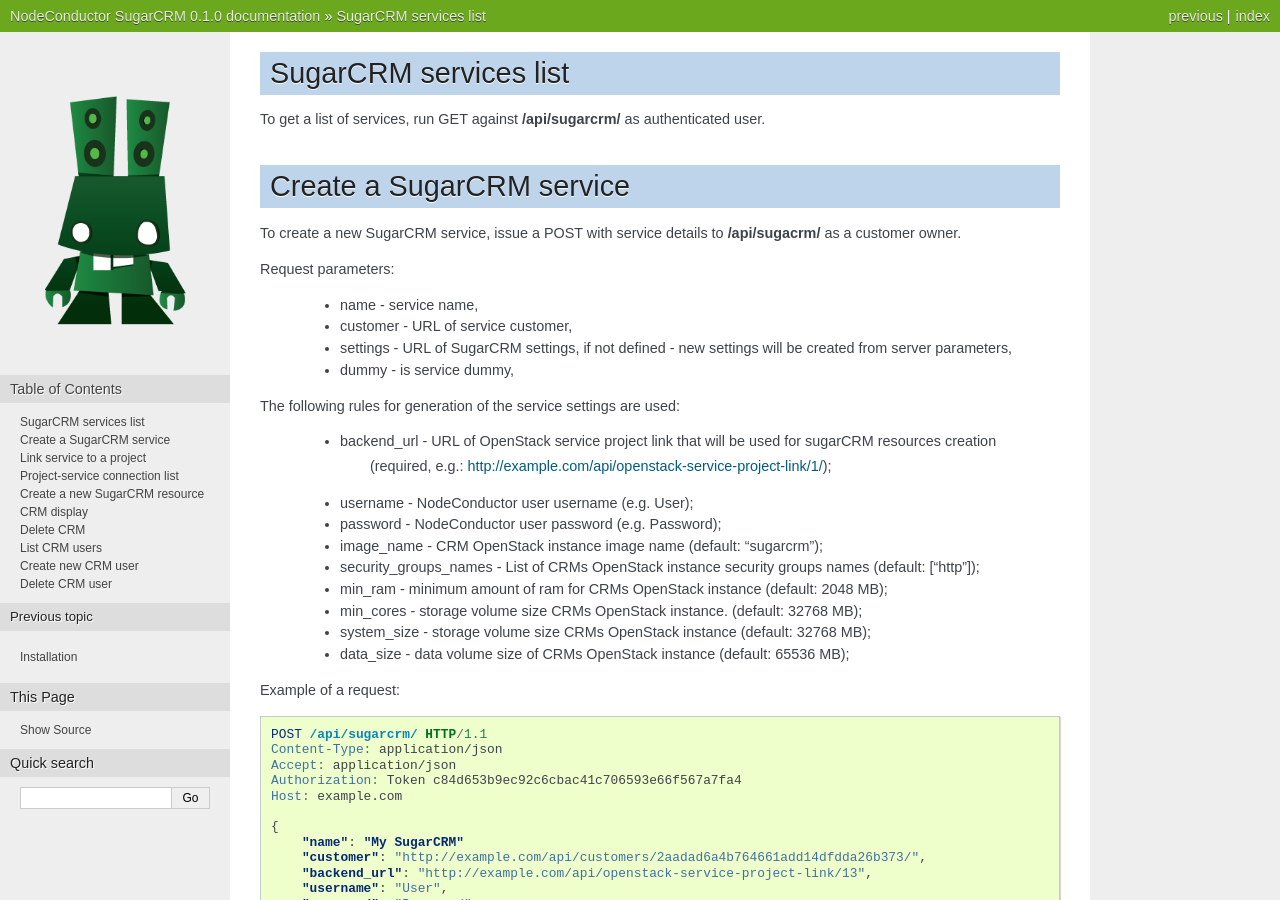
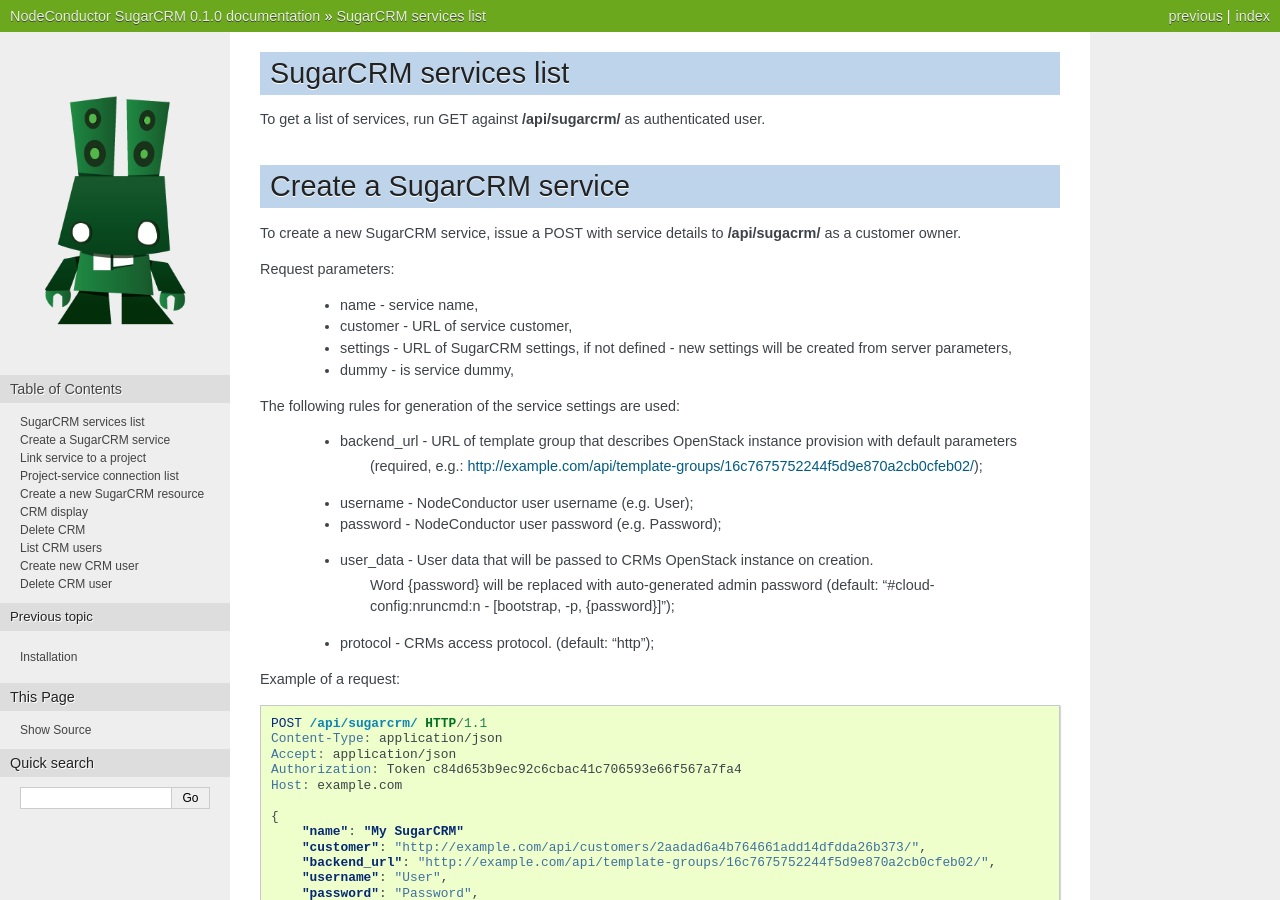
Before and after one commit to opennode/waldur-sugarcrm, a Sphinx documentation site: the page built from docs/api.rst, in a window 1280 px wide and 900 px high. Built offline with Sphinx 7.4.7, drawn with Linux system fonts in a browser that asks for light colours; the version number is read from the project's files by our own code; some of the changed text lies outside the part shown.

Commit message:
Change service fields in docs
 - nc-948

```diff
--- a/docs/api.rst
+++ b/docs/api.rst
@@ -18,16 +18,15 @@ Request parameters:
 
 The following rules for generation of the service settings are used:
 
- - backend_url - URL of OpenStack service project link that will be used for sugarCRM resources creation
-                 (required, e.g.: http://example.com/api/openstack-service-project-link/1/);
+ - backend_url - URL of template group that describes OpenStack instance provision with default parameters
+                 (required, e.g.: http://example.com/api/template-groups/16c7675752244f5d9e870a2cb0cfeb02/);
  - username - NodeConductor user username (e.g. User);
  - password - NodeConductor user password (e.g. Password);
- - image_name - CRM OpenStack instance image name (default: "sugarcrm");
- - security_groups_names - List of CRMs OpenStack instance security groups names (default: ["http"]);
- - min_ram - minimum amount of ram for CRMs OpenStack instance (default: 2048 MB);
- - min_cores - storage volume size CRMs OpenStack instance. (default: 32768 MB);
- - system_size - storage volume size CRMs OpenStack instance (default: 32768 MB);
- - data_size - data volume size of CRMs OpenStack instance (default: 65536 MB);
+ - user_data - User data that will be passed to CRMs OpenStack instance on creation.
+               Word {password} will be replaced with auto-generated admin password
+               (default: "#cloud-config:\nruncmd:\n - [bootstrap, -p, {password}]");
+ - protocol - CRMs access protocol. (default: "http");
+
 
 
 Example of a request:
@@ -44,10 +43,9 @@ Example of a request:
     {
         "name": "My SugarCRM"
         "customer": "http://example.com/api/customers/2aadad6a4b764661add14dfdda26b373/",
-        "backend_url": "http://example.com/api/openstack-service-project-link/13",
+        "backend_url": "http://example.com/api/template-groups/16c7675752244f5d9e870a2cb0cfeb02/",
         "username": "User",
         "password": "Password",
-        "image": "SugarCRM-image"
     }
 
 
```
